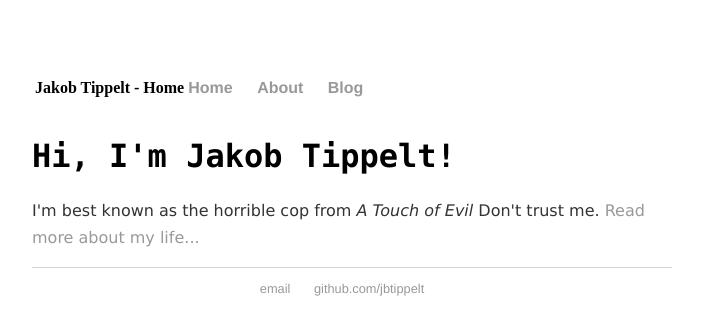
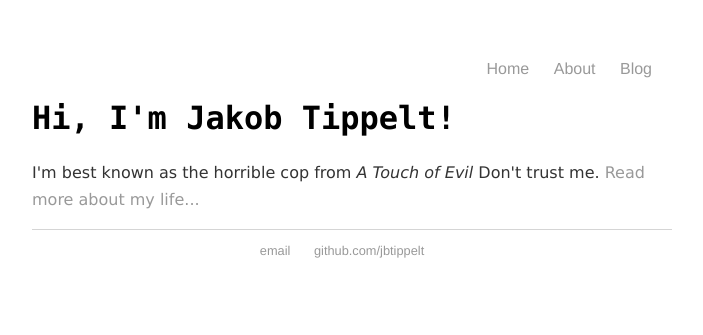
Before and after one commit to jbtippelt/jbtippelt.github.io, a Jekyll site: the page built from index.html, in a window 1280 px wide. Shown: the top 335 px of the page, without its empty margins (288-991 px from the left). Built offline with Jekyll 4.4.1, drawn with Linux system fonts in a browser that asks for light colours.

Commit message:
default undo

```diff
--- a/_layouts/default.html
+++ b/_layouts/default.html
@@ -6,10 +6,6 @@
 			<link rel="stylesheet" type="text/css" href="/main.css">
 		</head>
 		<body>
-		<table>
-  			<tr>
-  				<th>{{ page.title }}</th>
-    			<th>
 			<nav>
 	    		<ul>
 	        		<li><a href="/">Home</a></li>
@@ -18,9 +14,6 @@
 	        		<li><a href="/blog">Blog</a></li>
 	    		</ul>
 			</nav>
-				</th>
-  			</tr>
-		</table>
 			<div class="container">
 
 			{{ content }}
```
Lines whose indentation alone changed are shown as unchanged.
